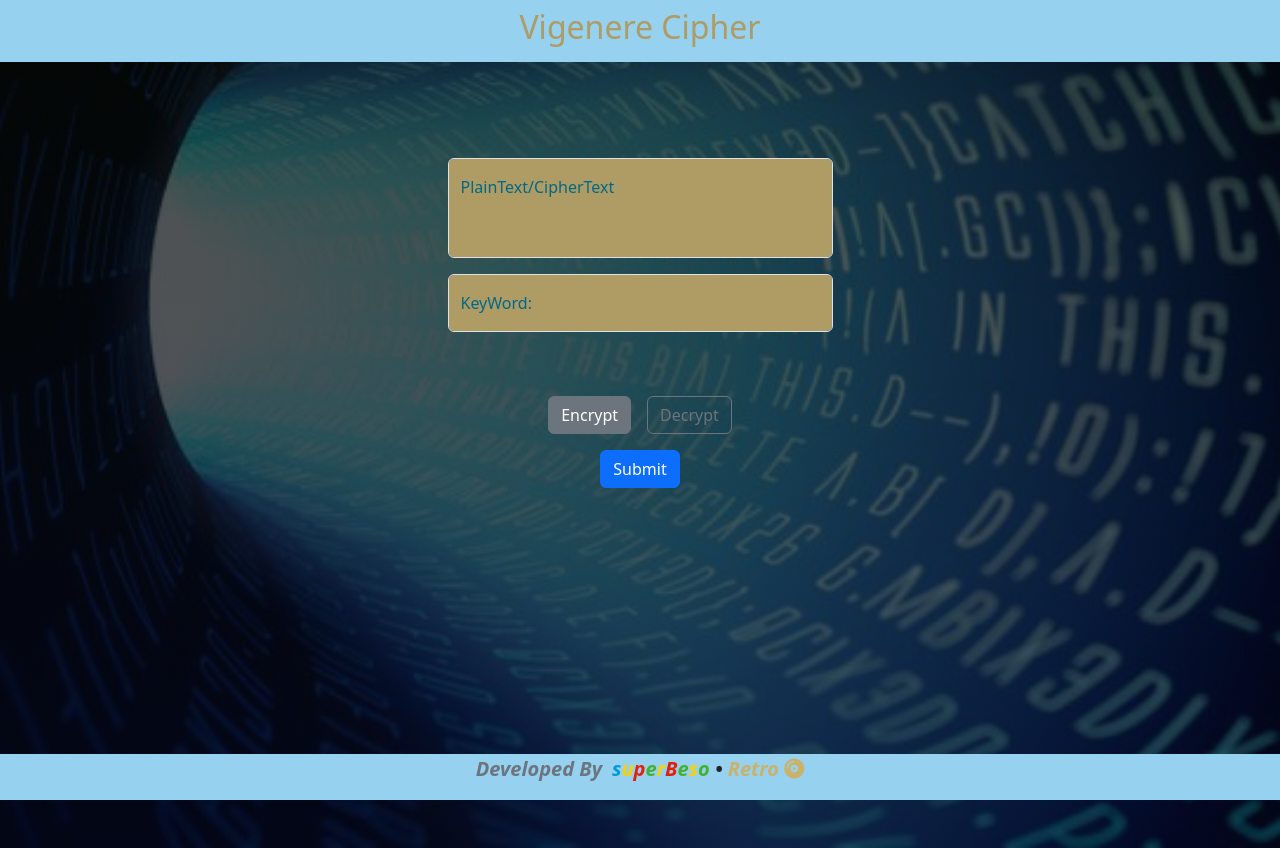
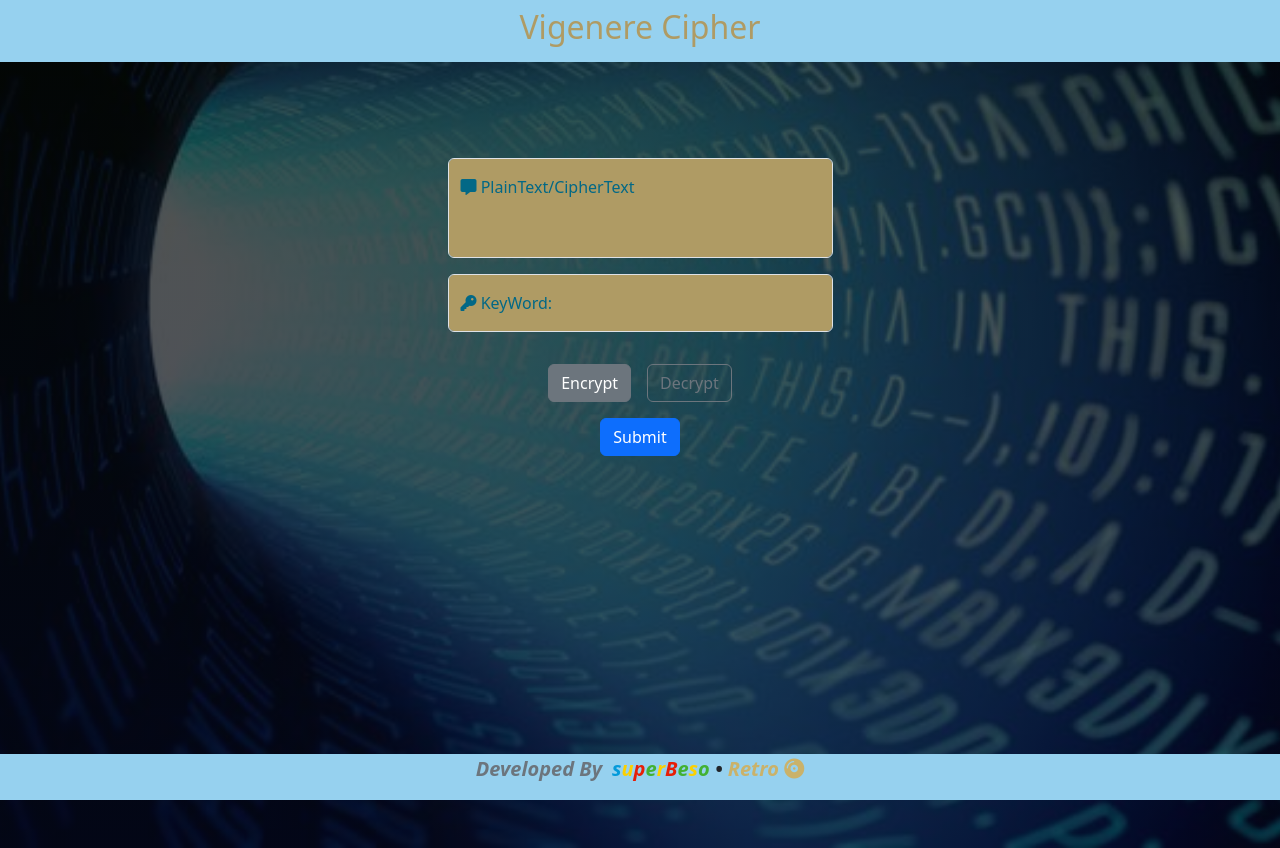
Before and after one commit to MazenBeso/encryption, a Flask app: page / in a window 1280 px wide. Run offline with Flask 3, Linux system fonts and the light colour scheme; some libraries are stand-ins or nearby versions.

Commit message:
Add files via upload

```diff
--- a/static/style/style.css
+++ b/static/style/style.css
@@ -9,6 +9,36 @@ body{
     background-position: center;
     background-size: cover;
     background-repeat: no-repeat;
+    height: 100vh;
+}
+
+section {
+    min-height: 100vh!important;
+    overflow-y: auto!important;
+}
+
+.container {
+    display: flex;
+    flex-direction: column;
+    justify-content: center;
+    align-items: center;
+    height: 100%!important;
+}
+
+.form-size {
+    width: 100%!important;
+    max-width: 500px!important;
+}
+
+.result-container {
+    width: 100%!important;
+    margin-top: 20px!important;
+    background-color: #eeeeee9a;
+    border-radius: 10px;
+    -webkit-border-radius: 10px;
+    -moz-border-radius: 10px;
+    -ms-border-radius: 10px;
+    -o-border-radius: 10px;
 }
 
 nav{
@@ -39,7 +69,7 @@ h2{
 }
 
 p{
-    color: var(--main);
+    color: black;
 }
 
 footer{
--- a/templates/index.html
+++ b/templates/index.html
@@ -9,25 +9,25 @@
     <link href="https://cdn.jsdelivr.net/npm/bootstrap@5.3.2/dist/css/bootstrap.min.css" rel="stylesheet" integrity="sha384-T3c6CoIi6uLrA9TneNEoa7RxnatzjcDSCmG1MXxSR1GAsXEV/Dwwykc2MPK8M2HN" crossorigin="anonymous">
     <script src="https://cdn.jsdelivr.net/npm/bootstrap@5.3.2/dist/js/bootstrap.bundle.min.js" integrity="sha384-C6RzsynM9kWDrMNeT87bh95OGNyZPhcTNXj1NW7RuBCsyN/o0jlpcV8Qyq46cDfL" crossorigin="anonymous"></script>
 </head>
-<body>
+<body class="object-fit-scale ">
 
 <nav class="p-2 fixed-top">
   <h2 class="d-flex justify-content-center">Vigenere Cipher</h2>
 </nav>
 
-<section class="mt-5 vh-100 d-flex align-items-center justify-content-center fixed" data-aos="zoom-out">
+<section class="mt-5 d-flex align-items-center justify-content-center fixed" data-aos="zoom-out">
   <div class="container d-flex justify-content-center">
     <form method="POST" class="form-size d-flex flex-column">
       <div class="form-floating mb-3">
         <textarea class="form-control" placeholder="Enter PlainText" style name="text" id="text" style="height: 100px">{{ text }}</textarea>
-        <label for="text" class="label">PlainText/CipherText</label>
+        <label for="text" class="label"><i class="fa-solid fa-message"></i> PlainText/CipherText</label>
       </div>
       <div class="form-floating mb-3">
         <input type="text" class="form-control" id="key" name="key" placeholder="name@example.com" value="{{ custom_key }}">
-        <label for="key" class="label">KeyWord:</label>
+        <label for="key" class="label"><i class="fa-solid fa-key"></i> KeyWord:</label>
       </div>
 
-      <div class="d-flex justify-content-center gap-3 mt-5">
+      <div class="d-flex justify-content-center gap-3 mt-3">
         <input type="radio" class="btn-check" name="direction" id="encrypt" autocomplete="off" value="encrypt" checked>
         <label class="btn  btn-outline-secondary" for="encrypt">Encrypt</label>
 
@@ -40,9 +40,9 @@
       </div>
 
       {% if result %}
-      <div class="d-flex align-items-center flex-column mb-5 mt-5 position-static">
+      <div class="result-container d-flex align-items-center flex-column mb-5 mt-2 object-fit-scale p-2">
         <h2>Output:</h2>
-        <p>{{ result }}</p>
+        <p class="mb-5">{{ result }}</p>
       </div>
     {% endif %}
 
@@ -50,7 +50,7 @@
   </div>
 </section>
 
-<footer class="d-flex justify-content-center align-items-center text-center fixed-bottom">
+<footer class="d-flex justify-content-center align-items-center text-center fixed-bottom mt-5">
     <div class="footer">
       <div class="footer beso">
         <p class="text-secondary">Developed By</p>
@@ -60,6 +60,18 @@
 </footer>
 
 <script src="static/fontawesome/all.min.js"></script>
+<script>
+  // Adjust section height when the window is resized
+window.addEventListener('resize', function() {
+  document.querySelector('section').style.minHeight = `${window.innerHeight}px`;
+});
+
+// Adjust section height on page load
+window.addEventListener('load', function() {
+  document.querySelector('section').style.minHeight = `${window.innerHeight}px`;
+});
+
+</script>
 <script src="https://unpkg.com/aos@2.3.1/dist/aos.js"></script>
 <script>
   AOS.init({
```
